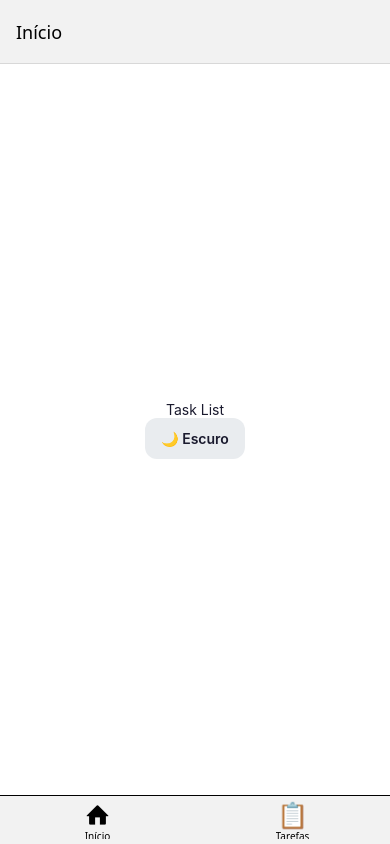
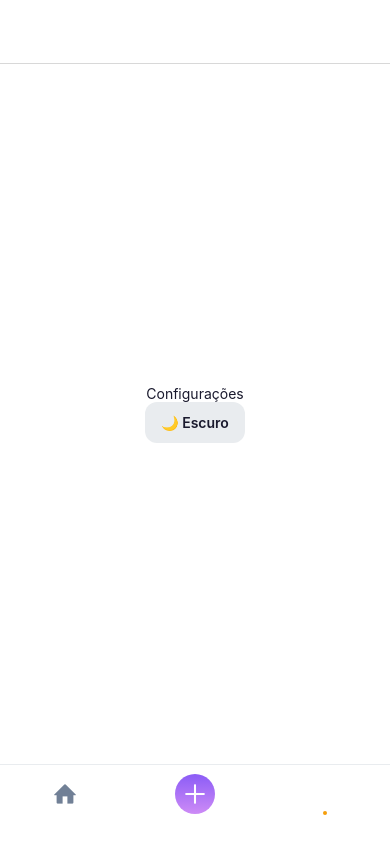
Before and after one commit to RodrigoGSantos1/ZapList, a React Native app: screen /Settings in a window 390 px wide. Built offline with nearby package versions, Linux system fonts and the light colour scheme.

Commit message:
feat: enhance theme management and navigation styles with new colors and expo-linear-gradient

```diff
--- a/package.json
+++ b/package.json
@@ -17,6 +17,7 @@
     "@react-navigation/native": "^7.1.18",
     "@react-navigation/stack": "^7.4.10",
     "expo": "^54.0.0",
+    "expo-linear-gradient": "~15.0.7",
     "expo-status-bar": "~3.0.8",
     "nativewind": "latest",
     "react": "19.1.0",
--- a/src/hooks/useThemeClasses.ts
+++ b/src/hooks/useThemeClasses.ts
@@ -31,10 +31,22 @@ export const useThemeClasses = () => {
     return `${baseClasses[variant]} rounded-xl px-4 py-3`;
   };
 
+  const getNavigationColors = () => {
+    return {
+      headerBackground: isDark ? '#1A1A2E' : '#FFFFFF',
+      headerTint: isDark ? '#FFFFFF' : '#1A1A2E',
+      tabBarBackground: isDark ? '#1A1A2E' : '#FFFFFF',
+      tabBarActiveTint: isDark ? '#FFFFFF' : '#1A1A2E',
+      tabBarInactiveTint: isDark ? '#8A8A9A' : '#718096',
+      borderColor: isDark ? '#3A3A5C' : '#E9ECEF',
+    };
+  };
+
   return {
     isDark,
     getBackgroundClasses,
     getTextClasses,
     getButtonClasses,
+    getNavigationColors,
   };
 };
--- a/src/navigation/AppNavigator.tsx
+++ b/src/navigation/AppNavigator.tsx
@@ -10,16 +10,17 @@ import { useThemeClasses } from '../hooks/useThemeClasses';
 const Stack = createStackNavigator();
 
 export default function AppNavigator() {
-  const { getBackgroundClasses, getTextClasses } = useThemeClasses();
+  const { getNavigationColors } = useThemeClasses();
+  const colors = getNavigationColors();
 
   return (
     <NavigationContainer>
       <Stack.Navigator
         screenOptions={{
           headerStyle: {
-            backgroundColor: getBackgroundClasses('primary'),
+            backgroundColor: colors.headerBackground,
           },
-          headerTintColor: getTextClasses('primary'),
+          headerTintColor: colors.headerTint,
         }}>
         <Stack.Screen name="MainTabs" component={TabNavigator} options={{ headerShown: false }} />
         <Stack.Screen
--- a/src/navigation/TabNavigator.tsx
+++ b/src/navigation/TabNavigator.tsx
@@ -1,43 +1,90 @@
 import React from 'react';
 import { createBottomTabNavigator } from '@react-navigation/bottom-tabs';
+import { View } from 'react-native';
 import { TaskListScreen } from '../screens/Tasks/TaskListScreen';
+import { CreateTaskScreen } from '../screens/Tasks/CreateTaskScreen';
+import { SettingsScreen } from '../screens/Settings/SettingsScreen';
 import { useThemeClasses } from '../hooks/useThemeClasses';
-import { Text } from 'react-native';
 import Entypo from '@expo/vector-icons/Entypo';
+import AntDesign from '@expo/vector-icons/AntDesign';
+import Ionicons from '@expo/vector-icons/Ionicons';
+import { LinearGradient } from 'expo-linear-gradient';
 
 const Tab = createBottomTabNavigator();
 
 export default function TabNavigator() {
-  const { getBackgroundClasses, getTextClasses } = useThemeClasses();
+  const { getNavigationColors } = useThemeClasses();
+  const colors = getNavigationColors();
 
   return (
     <Tab.Navigator
       screenOptions={{
         tabBarStyle: {
-          backgroundColor: getBackgroundClasses('primary'),
-          borderTopColor: getTextClasses('muted'),
+          backgroundColor: colors.tabBarBackground,
+          borderTopColor: colors.borderColor,
+          height: 80,
+          paddingBottom: 20,
+          paddingTop: 10,
         },
-        tabBarActiveTintColor: getTextClasses('primary'),
-        tabBarInactiveTintColor: getTextClasses('muted'),
+        tabBarShowLabel: false,
         headerStyle: {
-          backgroundColor: getBackgroundClasses('primary'),
+          backgroundColor: colors.headerBackground,
         },
-        headerTintColor: getTextClasses('primary'),
+        headerTintColor: colors.headerTint,
       }}>
       <Tab.Screen
         name="TaskList"
         component={TaskListScreen}
         options={{
-          tabBarIcon: () => <Entypo name="home" size={24} color={getTextClasses('primary')} />,
-          title: 'Início',
+          tabBarIcon: ({ focused }) => (
+            <View className=" items-center justify-center rounded-full">
+              <Entypo
+                name="home"
+                size={focused ? 30 : 24}
+                color={focused ? '#FFFFFF' : colors.tabBarInactiveTint}
+              />
+              {focused && <View className="bg-accent-orange mt-1 h-1 w-1 rounded-full" />}
+            </View>
+          ),
+          title: '',
         }}
       />
       <Tab.Screen
-        name="Tasks"
-        component={TaskListScreen}
+        name="CreateTask"
+        component={CreateTaskScreen}
         options={{
-          title: 'Tarefas',
-          tabBarIcon: ({ color, size }) => <Text style={{ color, fontSize: size }}>📋</Text>,
+          tabBarIcon: ({ focused }) => (
+            <LinearGradient
+              colors={['#8B5CF6', '#CD8BF6']}
+              style={{
+                width: 40,
+                height: 40,
+                borderRadius: 40,
+                alignItems: 'center',
+                justifyContent: 'center',
+                transform: [{ scale: focused ? 1.2 : 1 }],
+              }}>
+              <AntDesign name="plus" size={24} color="#FFFFFF" />
+            </LinearGradient>
+          ),
+          title: '',
+        }}
+      />
+      <Tab.Screen
+        name="Settings"
+        component={SettingsScreen}
+        options={{
+          tabBarIcon: ({ focused }) => (
+            <View className=" items-center justify-center rounded-full">
+              <Ionicons
+                name="settings"
+                size={focused ? 30 : 24}
+                color={focused ? '#FFFFFF' : colors.tabBarInactiveTint}
+              />
+              {focused && <View className="bg-accent-orange mt-1 h-1 w-1 rounded-full" />}
+            </View>
+          ),
+          title: '',
         }}
       />
     </Tab.Navigator>
--- a/src/screens/Settings/SettingsScreen.tsx
+++ b/src/screens/Settings/SettingsScreen.tsx
@@ -1,9 +1,13 @@
 import { Text, View } from 'react-native';
+import { ThemeToggle } from '../../components/ThemeToggle';
+import { useThemeClasses } from '../../hooks/useThemeClasses';
 
 export function SettingsScreen() {
+  const { getBackgroundClasses, getTextClasses } = useThemeClasses();
   return (
-    <View className="flex-1 items-center justify-center">
-      <Text className="text-2xl font-bold">Settings</Text>
+    <View className={`${getBackgroundClasses('primary')} flex-1 items-center justify-center`}>
+      <Text className={getTextClasses('primary')}>Configurações</Text>
+      <ThemeToggle />
     </View>
   );
 }
```
Also changed, not shown: 1 other file (tests, documents, lock files or other folders).
